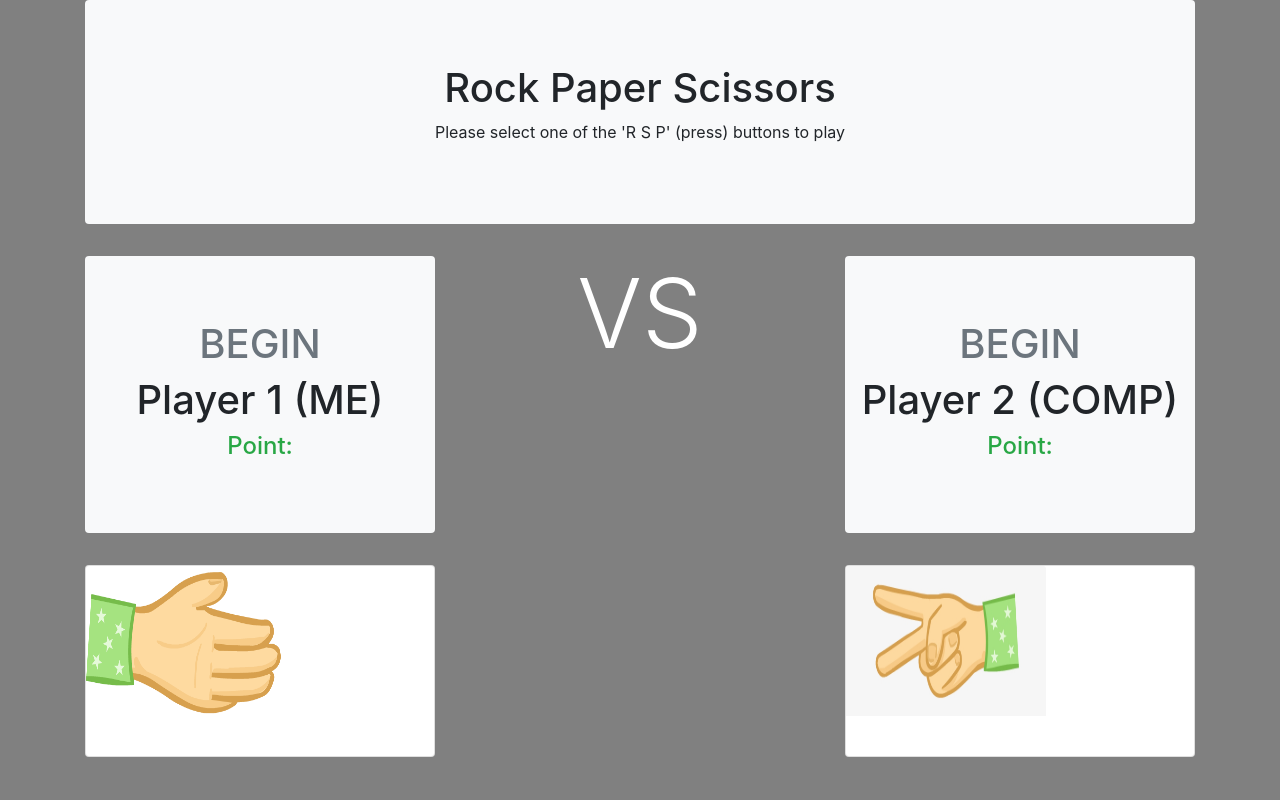
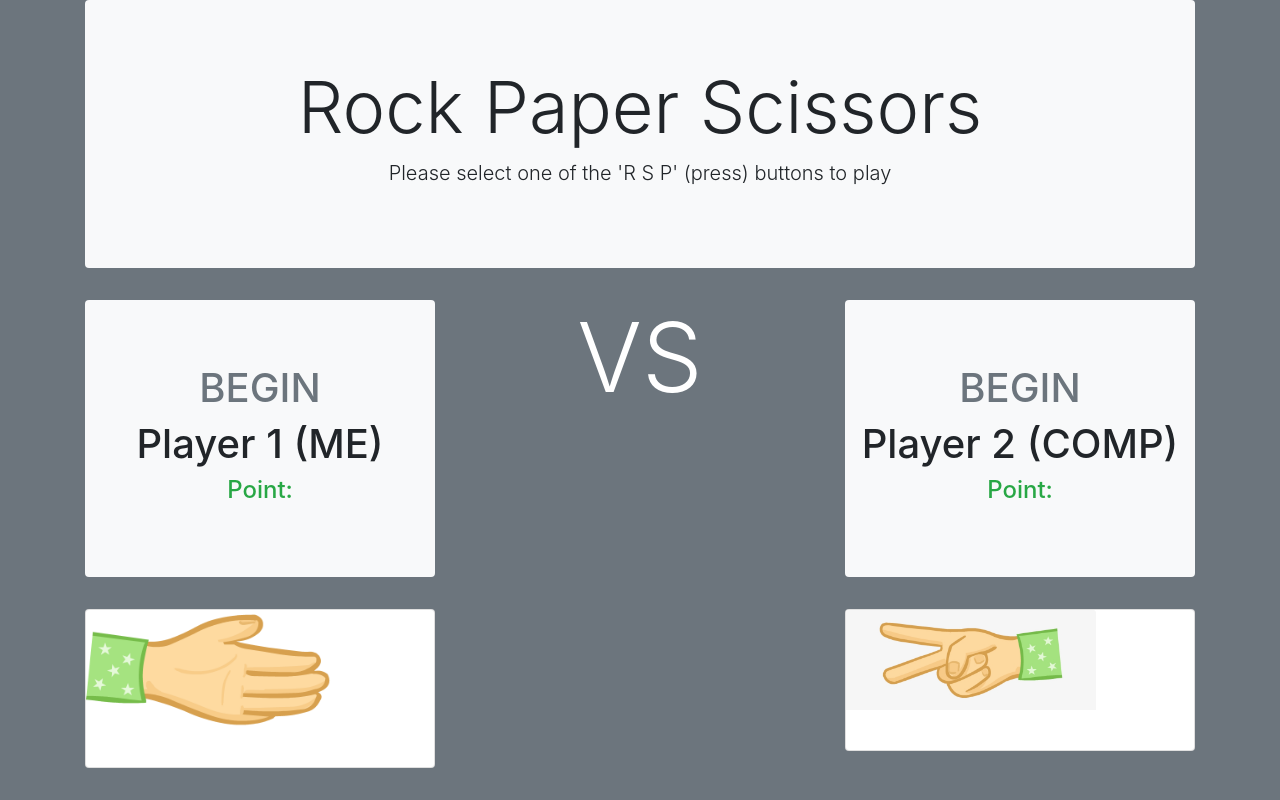
Before and after one commit to KhalidKhalil1/RSPGM, a plain HTML site: page index.html in a window 1280 px wide. Drawn offline with nearby package versions, Linux system fonts and the light colour scheme.

Commit message:
everything update

```diff
--- a/index.html
+++ b/index.html
@@ -10,15 +10,15 @@
         integrity="sha384-zCbKRCUGaJDkqS1kPbPd7TveP5iyJE0EjAuZQTgFLD2ylzuqKfdKlfG/eSrtxUkn" crossorigin="anonymous">
 </head>
 
-<body style="background-color: gray;">
+<body style="background-color: #6c757d!important;">
     <div class="container">
 
         <div class="row rounded">
             <div class="col-12 ">
                 <div class="jumbotron jumbotron-fluid bg-light rounded">
                     <div class=" container d-flex flex-column align-items-center ">
-                        <h1>Rock Paper Scissors</h1>
-                        <p>Please select one of the 'R S P' (press) buttons to play </p>
+                        <h1 class="display-3">Rock Paper Scissors</h1>
+                        <p class="lead">Please select one of the 'R S P' (press) buttons to play </p>
                     </div>
                 </div>
             </div>
@@ -37,7 +37,7 @@
 
                 <!-- cards -->
                 <div class="card">
-                    <img id="player1Img" src="./img/p.png" class="card-img-top" style="width: 200px;height: 150px;">
+                    <img id="player1Img" src="./img/p.png" class="card-img-top" style="width:  250px; height: auto;">
                     <div class="card-body">
                     </div>
                 </div>
@@ -59,7 +59,8 @@
 
                 <!-- cards -->
                 <div class="card">
-                    <img id="player2Img" src="./img/s.png" class="card-img-top" style="width: 200px;height: 150px; transform: rotateY(-180deg);">
+                    <img id="player2Img" src="./img/s.png" class="card-img-top"
+                        style="width: 250px; height: auto; transform: rotateY(-180deg);">
                     <div class="card-body">
                     </div>
                 </div>
--- a/index.js
+++ b/index.js
@@ -41,7 +41,8 @@ function startGame(e) {
         player1Score++
 
         player1ScorePanel.innerHTML = `Point: ${player1Score}`
-
+        winInfoPanel1.setAttribute("class","h1 text-success")
+        winInfoPanel2.setAttribute("class","h1 text-danger")
         winInfoPanel1.innerHTML = 'WIN'
         winInfoPanel2.innerHTML = 'LOSE'
     } else if (userAttack === 's' && compAttack === 'p') {
@@ -52,7 +53,8 @@ function startGame(e) {
         player1Score++
 
         player1ScorePanel.innerHTML = `Point: ${player1Score}`
-
+        winInfoPanel1.setAttribute("class","h1 text-success")
+        winInfoPanel2.setAttribute("class","h1 text-danger")
         winInfoPanel1.innerHTML = 'WIN'
         winInfoPanel2.innerHTML = 'LOSE'
     } else if (userAttack === 'p' && compAttack === 'r') {
@@ -62,7 +64,8 @@ function startGame(e) {
 
         player1Score++
         player1ScorePanel.innerHTML = `Point: ${player1Score}`
-
+        winInfoPanel1.setAttribute("class","h1 text-success")
+        winInfoPanel2.setAttribute("class","h1 text-danger")
         winInfoPanel1.innerHTML = 'WIN'
         winInfoPanel2.innerHTML = 'LOSE'
     } else {
```
